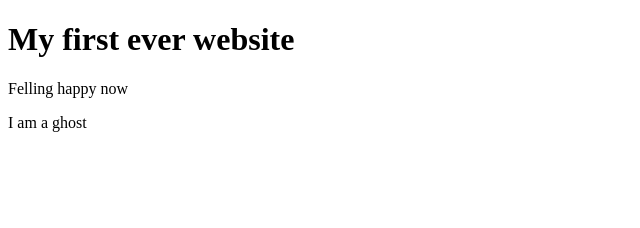
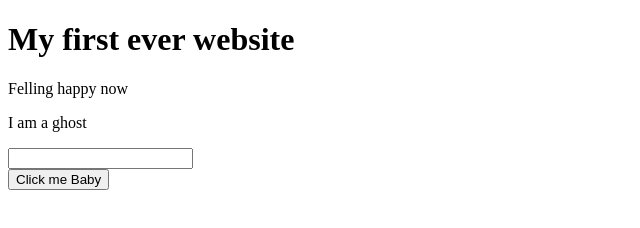
Before and after one commit to rahikaoufi/my-first-website, a plain HTML site: page index.html in a window 1280 px wide. Shown: the whole page, without its empty margins (0-640 px from the left). Drawn offline with Linux system fonts and the light colour scheme.

Commit message:
done adding button

```diff
--- a/index.html
+++ b/index.html
@@ -10,5 +10,8 @@
     <h1>My first ever website</h1>
     <p>Felling happy now</p>
     <p>I am a ghost</p>
+    <input type="text">
+    <br>
+    <button>Click me Baby</button>
 </body>
 </html>
```
